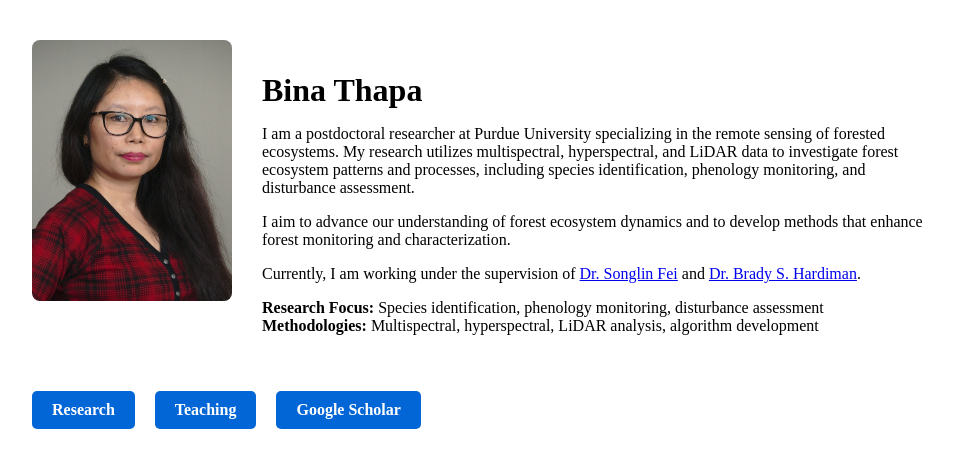
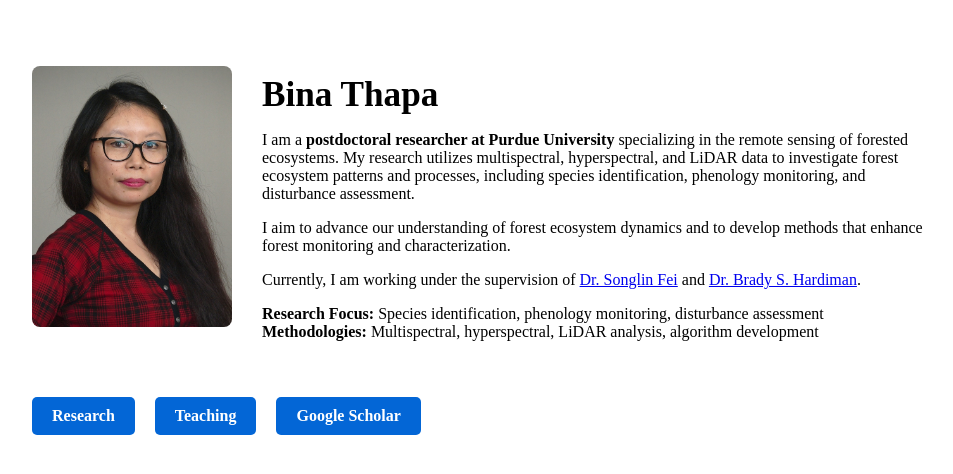
Before and after one commit to ThapaBina/thapabina.github.io, a Jekyll site: the page built from index.md, in a window 1280 px wide. Shown: the top 474 px of the page, without its empty margins (158-1111 px from the left). Built offline with Jekyll 4.4.1, drawn with Linux system fonts in a browser that asks for light colours; some of the changed lines change nothing that is shown.

Commit message:
Update index.md

```diff
--- a/index.md
+++ b/index.md
@@ -4,65 +4,73 @@ title: Home
 ---
 
 <style>
-  .profile-container {
-    display: flex;
-    align-items: flex-start;
-    gap: 30px;
-    flex-wrap: wrap;
-    max-width: 900px;
-    margin: 40px auto;
-  }
+/* Container for photo + text */
+.profile-container {
+  display: flex;
+  align-items: center; /* vertical alignment */
+  gap: 30px;
+  flex-wrap: wrap;
+  max-width: 900px;
+  margin: 40px auto;
+}
 
-  .profile-image {
-    flex: 0 0 200px;
-  }
+/* Profile image */
+.profile-image {
+  flex: 0 0 200px;
+}
 
-  .profile-image img {
-    width: 200px;
-    border-radius: 8px;
-  }
+.profile-image img {
+  width: 200px;
+  border-radius: 8px;
+}
 
-  .profile-name {
-  font-size: 2em;    /* adjust as needed */
-  font-weight: bold;  /* keeps it strong */
-  margin-bottom: 15px; /* spacing below the name */
-  }
+/* Text next to image */
+.profile-text {
+  flex: 1;
+  min-width: 300px;
+}
 
-  .profile-text {
-    flex: 1;
-    min-width: 300px;
-  }
+/* Name styling */
+.profile-name {
+  font-size: 2.2em;  /* bigger font */
+  font-weight: bold;
+  margin-bottom: 15px;
+}
 
-  .tabs {
-    max-width: 900px;
-    margin: 40px auto 0 auto;
-    display: flex;
-    gap: 20px;
-  }
+/* Bottom tabs */
+.tabs {
+  max-width: 900px;
+  margin: 40px auto 0 auto;
+  display: flex;
+  gap: 20px;
+}
 
-  .tabs a {
-    padding: 10px 20px;
-    text-decoration: none;
-    background-color: #0366d6;
-    color: white;
-    border-radius: 5px;
-    font-weight: 600;
-  }
+.tabs a {
+  padding: 10px 20px;
+  text-decoration: none;
+  background-color: #0366d6;
+  color: white;
+  border-radius: 5px;
+  font-weight: 600;
+}
 
-  .tabs a:hover {
-    background-color: #024ea2;
-  }
+.tabs a:hover {
+  background-color: #024ea2;
+}
 </style>
 
 <div class="profile-container">
+  <!-- Left: profile photo -->
   <div class="profile-image">
     <img src="/assets/images/BinaThapa_Profile.jpg" alt="Bina Thapa Profile Picture" />
   </div>
 
+  <!-- Right: text content -->
   <div class="profile-text">
-    <p class="profile-name">Bina Thapa </p>
+    <p class="profile-name">Bina Thapa</p>
+
     <p>
-      I am a postdoctoral researcher at Purdue University specializing in the remote sensing of forested ecosystems.
+      I am a <strong>postdoctoral researcher at Purdue University</strong> specializing in the remote sensing of forested ecosystems.
       My research utilizes multispectral, hyperspectral, and LiDAR data to investigate forest ecosystem patterns and processes, including species identification, phenology monitoring, and disturbance assessment.
     </p>
 
@@ -83,6 +91,7 @@ title: Home
   </div>
 </div>
 
+<!-- Bottom tabs -->
 <div class="tabs">
   <a href="/research/">Research</a>
   <a href="/teaching/">Teaching</a>
```
